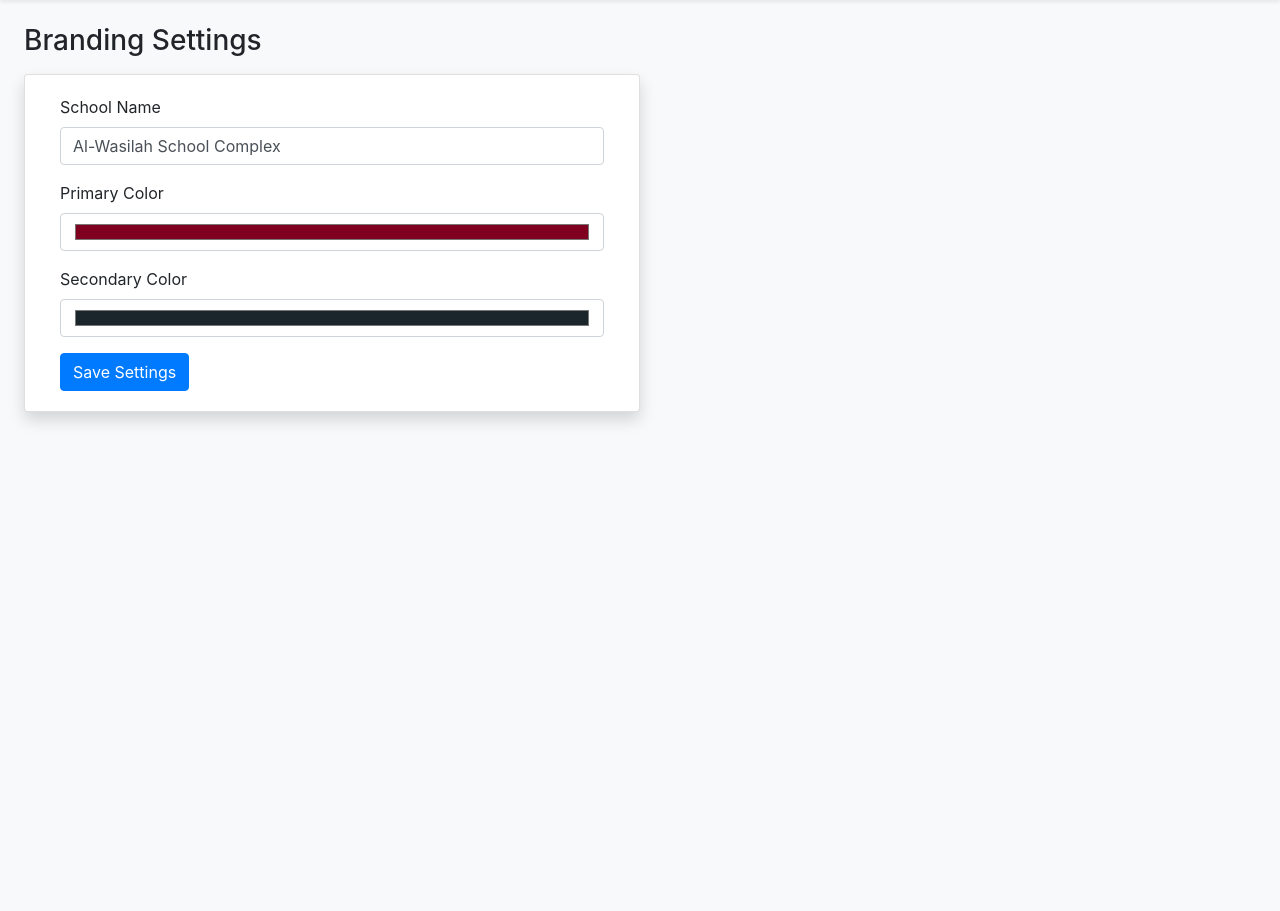
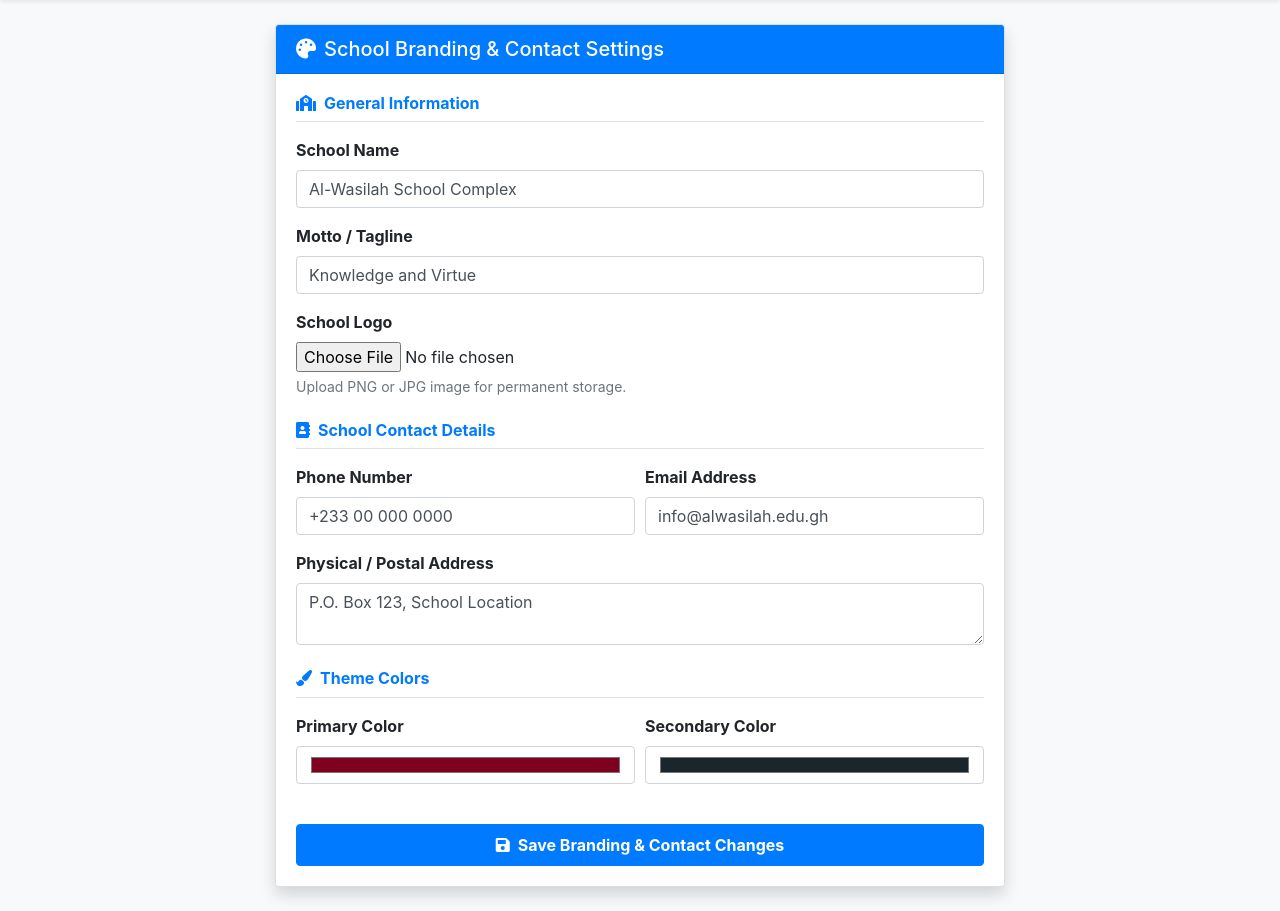
Before and after one commit to ahaqq861-sys/AL-WASILAH-SCHOOL-COMPLEX, a Django app: page /portal/branding/ in a window 1280 px wide. Shown: the part 80-991 px from the top of the page. Before the commit the page ends 503 px from the top, so only its background shows below. Run offline with Django 5.2, Linux system fonts and the light colour scheme; the visitor is signed in with stand-in values (Sample User, id 1); data comes from the database, SQL or seed files in the repository.

Commit message:
Add school logo upload and contact details editor to branding settings

```diff
--- a/portal/templates/portal/branding.html
+++ b/portal/templates/portal/branding.html
@@ -1,24 +1,80 @@
 {% extends 'portal/base.html' %}
 {% block content %}
-<h3 class="mb-3">Branding Settings</h3>
-<div class="card shadow col-md-6">
-  <div class="card-body">
-    <form method="POST">
-      {% csrf_token %}
-      <div class="form-group mb-3">
-        <label>School Name</label>
-        <input type="text" name="school_name" class="form-control" value="{{ branding.school_name }}">
+<div class="container my-4">
+  <div class="row justify-content-center">
+    <div class="col-md-8">
+      <div class="card shadow">
+        <div class="card-header bg-primary text-white d-flex align-items-center justify-content-between">
+          <h5 class="m-0"><i class="fas fa-palette mr-2"></i>School Branding & Contact Settings</h5>
+        </div>
+        <div class="card-body">
+          {% if messages %}
+            {% for message in messages %}
+              <div class="alert alert-{{ message.tags }}">{{ message }}</div>
+            {% endfor %}
+          {% endif %}
+
+          <form method="POST" enctype="multipart/form-data">
+            {% csrf_token %}
+
+            <h6 class="text-primary font-weight-bold border-bottom pb-2 mb-3"><i class="fas fa-school mr-2"></i>General Information</h6>
+            <div class="form-group">
+              <label class="font-weight-bold">School Name</label>
+              <input type="text" name="school_name" class="form-control" value="{{ branding.school_name }}" required>
+            </div>
+
+            <div class="form-group">
+              <label class="font-weight-bold">Motto / Tagline</label>
+              <input type="text" name="tagline" class="form-control" value="{{ branding.tagline }}" required>
+            </div>
+
+            <div class="form-group">
+              <label class="font-weight-bold">School Logo</label>
+              {% if branding.logo %}
+                <div class="mb-2">
+                  <img src="{{ branding.logo.url }}" alt="School Logo" style="max-height: 90px;" class="img-thumbnail">
+                </div>
+              {% endif %}
+              <input type="file" name="logo" class="form-control-file" accept="image/*">
+              <small class="form-text text-muted">Upload PNG or JPG image for permanent storage.</small>
+            </div>
+
+            <h6 class="text-primary font-weight-bold border-bottom pb-2 mt-4 mb-3"><i class="fas fa-address-book mr-2"></i>School Contact Details</h6>
+            <div class="form-row">
+              <div class="form-group col-md-6">
+                <label class="font-weight-bold">Phone Number</label>
+                <input type="text" name="phone_number" class="form-control" value="{{ branding.phone_number }}" required>
+              </div>
+              <div class="form-group col-md-6">
+                <label class="font-weight-bold">Email Address</label>
+                <input type="email" name="email_address" class="form-control" value="{{ branding.email_address }}" required>
+              </div>
+            </div>
+
+            <div class="form-group">
+              <label class="font-weight-bold">Physical / Postal Address</label>
+              <textarea name="address" class="form-control" rows="2" required>{{ branding.address }}</textarea>
+            </div>
+
+            <h6 class="text-primary font-weight-bold border-bottom pb-2 mt-4 mb-3"><i class="fas fa-paint-brush mr-2"></i>Theme Colors</h6>
+            <div class="form-row">
+              <div class="form-group col-md-6">
+                <label class="font-weight-bold">Primary Color</label>
+                <input type="color" name="primary_color" class="form-control form-control-color w-100" value="{{ branding.primary_color|default:'#800020' }}">
+              </div>
+              <div class="form-group col-md-6">
+                <label class="font-weight-bold">Secondary Color</label>
+                <input type="color" name="secondary_color" class="form-control form-control-color w-100" value="{{ branding.secondary_color|default:'#1A252C' }}">
+              </div>
+            </div>
+
+            <button type="submit" class="btn btn-primary btn-block font-weight-bold mt-4 py-2">
+              <i class="fas fa-save mr-2"></i>Save Branding & Contact Changes
+            </button>
+          </form>
+        </div>
       </div>
-      <div class="form-group mb-3">
-        <label>Primary Color</label>
-        <input type="color" name="primary_color" class="form-control" value="{{ branding.primary_color }}">
-      </div>
-      <div class="form-group mb-3">
-        <label>Secondary Color</label>
-        <input type="color" name="secondary_color" class="form-control" value="{{ branding.secondary_color }}">
-      </div>
-      <button type="submit" class="btn btn-primary">Save Settings</button>
-    </form>
+    </div>
   </div>
 </div>
 {% endblock %}
--- a/portal/views.py
+++ b/portal/views.py
@@ -37,7 +37,7 @@ def custom_login(request):
 
 def custom_logout(request):
     logout(request)
-    return redirect('portal_logout')
+    return redirect('portal_login')
 
 @login_required
 def first_time_password_change(request):
@@ -51,6 +51,8 @@ def first_time_password_change(request):
             profile.save()
             messages.success(request, 'Password updated successfully! Welcome to your portal.')
             return redirect('portal_dashboard')
+        else:
+            messages.error(request, 'Please fix the errors below.')
     else:
         form = PasswordChangeForm(request.user)
 
@@ -129,12 +131,13 @@ def manage_students(request):
 def branding_settings(request):
     profile, _ = UserProfile.objects.get_or_create(user=request.user)
 
-    # Strict Permission Check: Only Admin OR Authorized Teacher
+    # Access restricted to Admin or authorized Teacher
     if profile.role == 'student' or (profile.role == 'teacher' and not profile.can_edit_branding):
         messages.error(request, 'Access Denied: You do not have authorization to edit school branding.')
         return redirect('portal_dashboard')
 
     branding, _ = SchoolBranding.objects.get_or_create(id=1)
+
     if request.method == 'POST':
         branding.school_name = request.POST.get('school_name', branding.school_name)
         branding.tagline = request.POST.get('tagline', branding.tagline)
@@ -144,11 +147,12 @@ def branding_settings(request):
         branding.email_address = request.POST.get('email_address', branding.email_address)
         branding.address = request.POST.get('address', branding.address)
 
+        # Handle logo file uploads via request.FILES
         if 'logo' in request.FILES:
             branding.logo = request.FILES['logo']
 
         branding.save()
-        messages.success(request, 'School branding & contact details updated successfully!')
+        messages.success(request, 'School logo, contacts, and branding updated permanently!')
         return redirect('branding_settings')
 
     return render(request, 'portal/branding.html', {'branding': branding})
```
